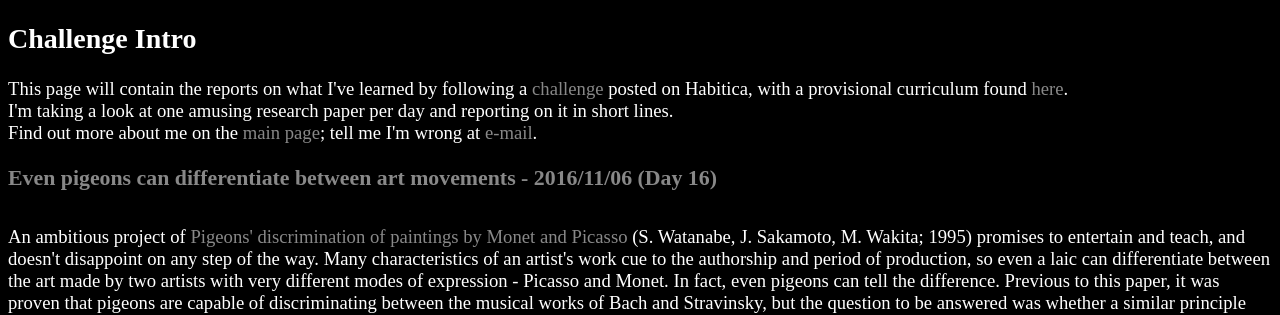
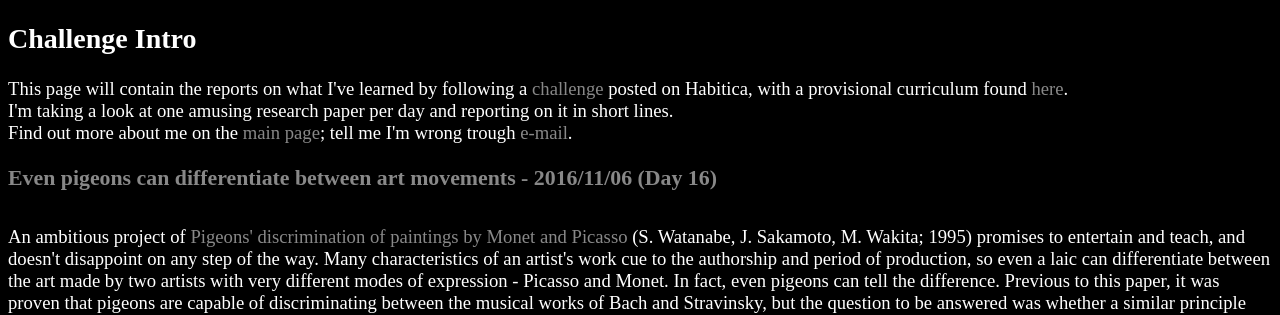
Before and after one commit to Shaidil/shaidil.github.io, a Jekyll site: the page built from post.html, in a window 1280 px wide and 900 px high. Shown: the top 315 px of the window. Built offline with Jekyll 4.4.1, drawn with Linux system fonts in a browser that asks for light colours; nearby versions of some CDN libraries; some web fonts are replaced.

Commit message:
fix intro text

```diff
--- a/_layouts/post.html
+++ b/_layouts/post.html
@@ -21,7 +21,7 @@
       it in short lines.<br>
       Find out more about me on the
       <a href="http://happyturtlethings.net">main page</a>;
-      tell me I'm wrong at <a href="mailto:happyturtlethings@gmail.com">e-mail</a>.
+      tell me I'm wrong through <a href="mailto:happyturtlethings@gmail.com">e-mail</a>.
     </p>
 <a href="{{page.url}}"><h2 id="{{ page.short }}" >{{ page.title }}</h2></a>
     {{ content }}
--- a/post.html
+++ b/post.html
@@ -19,7 +19,7 @@
       it in short lines.<br>
       Find out more about me on the
       <a href="http://happyturtlethings.net">main page</a>;
-      tell me I'm wrong at <a href="mailto:happyturtlethings@gmail.com">e-mail</a>.
+      tell me I'm wrong trough <a href="mailto:happyturtlethings@gmail.com">e-mail</a>.
     </p>
 
 {% for post in site.posts %}
@@ -28,7 +28,5 @@
     <div class="shariff" data-lang="en" data-theme="grey" data-twitter-via="Turtle_Things" data-services="[&quot;twitter&quot;,&quot;facebook&quot;,&quot;reddit&quot;]" data-title="{{ post.title }}" data-url="http://happyturtlethings.net{{ post.url }}"></div>
 {% endfor %}
     <script src="javascripts/shariff.complete.js"></script>
-
-
   </body>
 </html>
```
